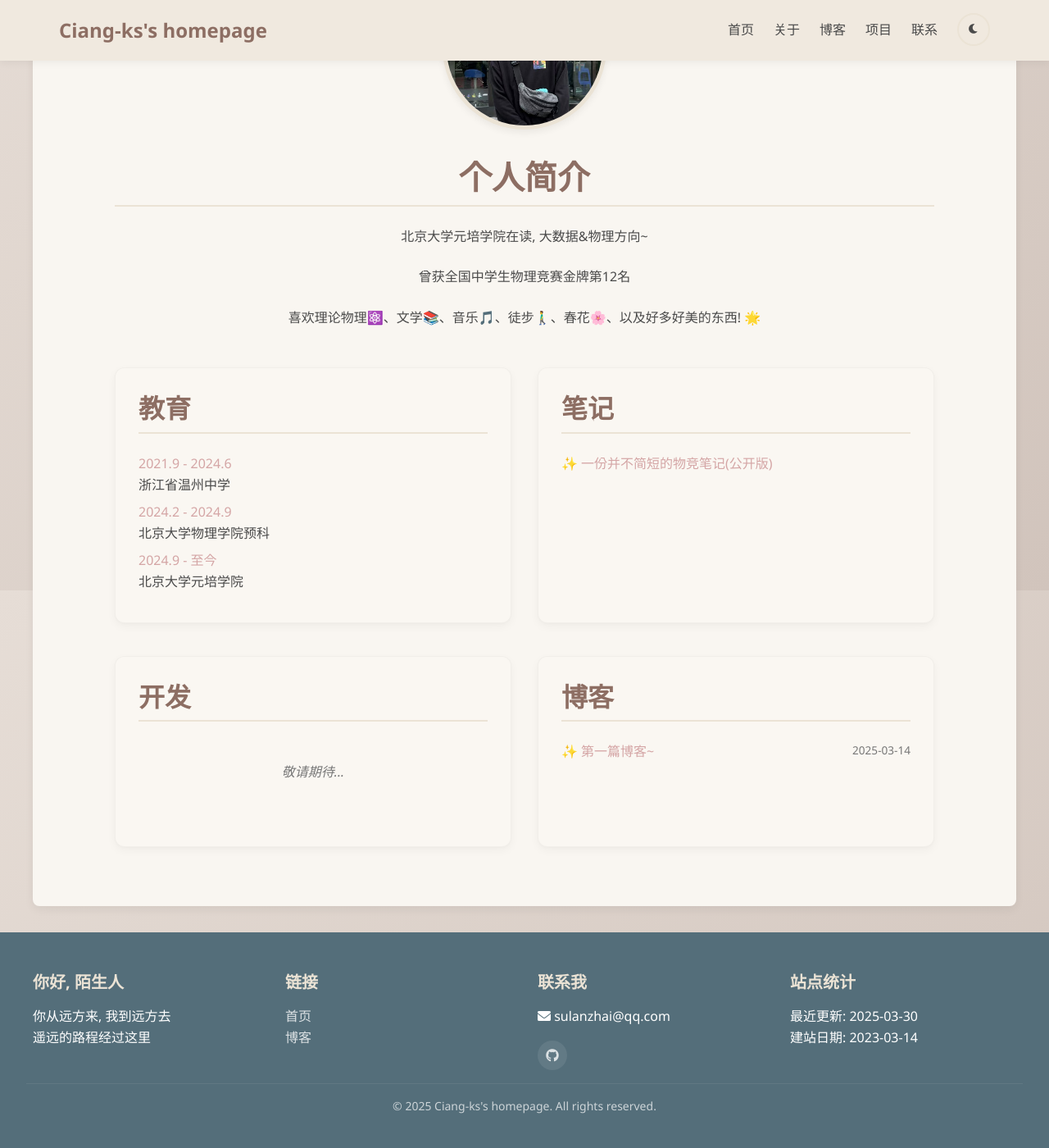
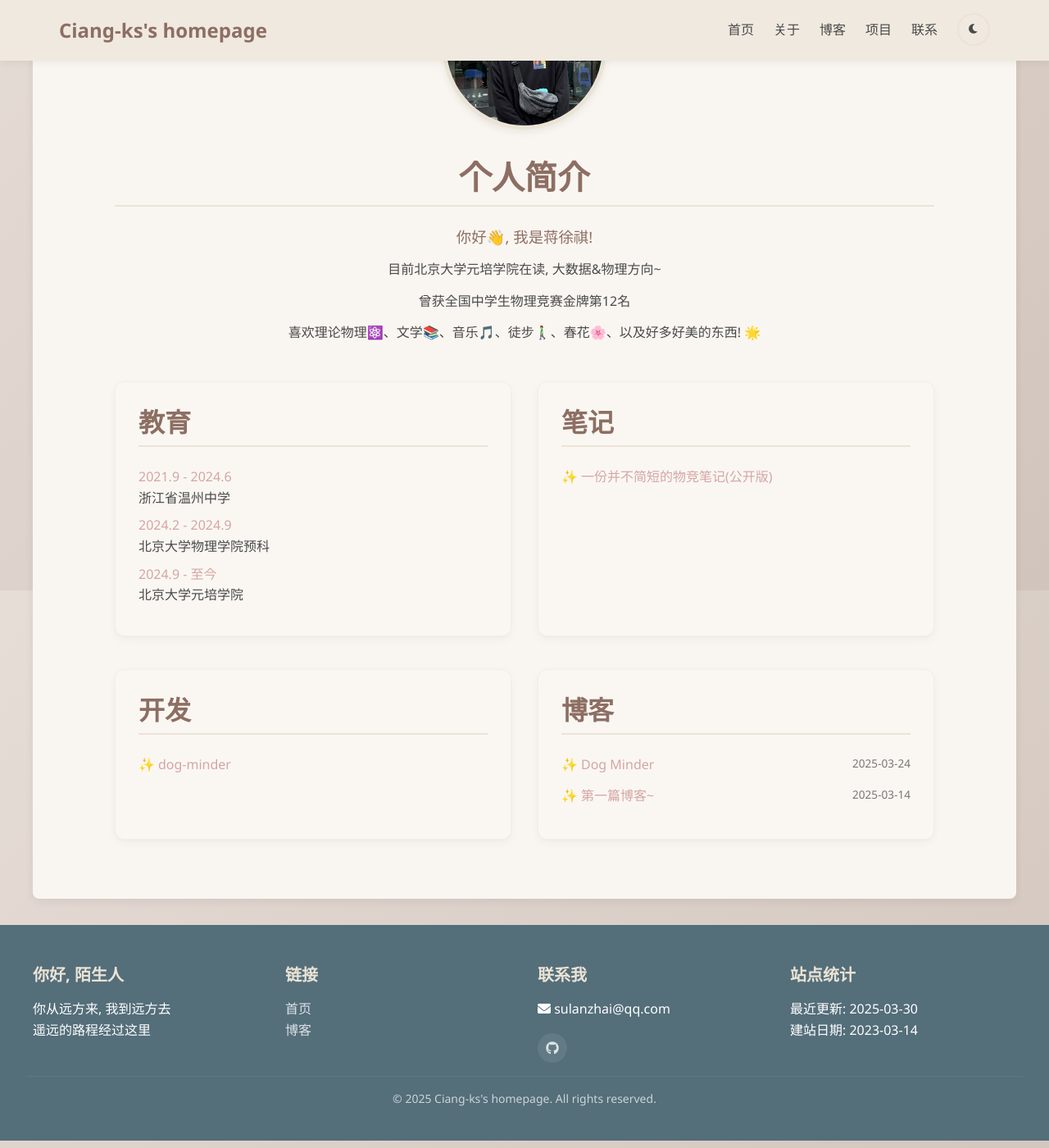
Before and after one commit to Ciang-ks/Ciang-ks.github.io, a Jekyll site: the page built from index.html, in a window 1280 px wide and 1400 px high, scrolled down 180 px. Shown: the whole window at 82% size. Built offline with Jekyll 4.4.1, drawn with Linux system fonts in a browser that asks for light colours.

Commit message:
feat(blog): add dog-minder blog and resources
- 新增Dog Minder项目博客文章
- 添加相关GIF和图片资源
- 优化了首页布局

```diff
--- a/assets/css/components.css
+++ b/assets/css/components.css
@@ -5,6 +5,20 @@
   align-items: center;
   text-align: center;
   margin-bottom: 3rem;
+}
+
+.profile-intro p {
+  margin-bottom: 1rem;
+  line-height: 1.4;
+  max-width: 650px;
+  margin-left: auto;
+  margin-right: auto;
+}
+
+.profile-intro p:first-of-type {
+  font-size: 1.15rem;
+  font-weight: 500;
+  color: var(--accent-color);
 }
 
 .profile-image {
--- a/index.html
+++ b/index.html
@@ -13,7 +13,8 @@ title: 主页
       />
     </div>
     <h1 class="section-title">个人简介</h1>
-    <p>北京大学元培学院在读, 大数据&物理方向~</p>
+    <p>你好👋, 我是蒋徐祺!</p>
+    <p>目前北京大学元培学院在读, 大数据&物理方向~</p>
     <p>曾获全国中学生物理竞赛金牌第12名</p>
     <p>
       喜欢理论物理⚛️、文学📚、音乐🎵、徒步🚶‍♂️、春花🌸、以及好多好美的东西! 🌟
@@ -55,9 +56,12 @@ title: 主页
   <div class="content-grid">
     <section class="content-section">
       <h2 class="section-title">开发</h2>
-      <div class="development-placeholder">
-        <p>敬请期待...</p>
-      </div>
+      <ul class="content-list">
+        <li>
+          <a href="https://github.com/Ciang-ks/dog-minder"
+            >dog-minder</a>
+        </li>
+      </ul>
     </section>
 
     <section class="content-section">
```
Also changed, not shown: _posts/2025-03-24-dog-minder.md (added, +17 -0 lines), assets/image/cele_dog.gif (added), assets/image/to_sleep_dog.png (added).
